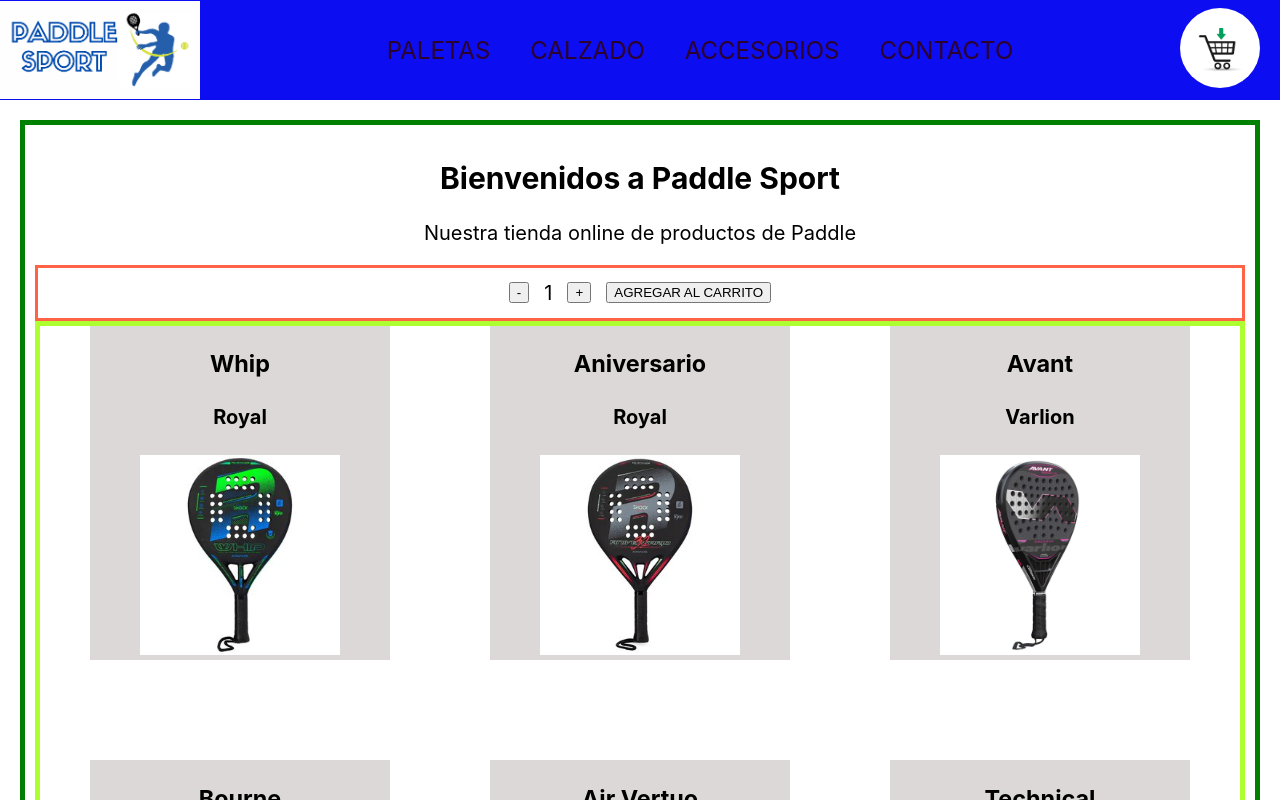
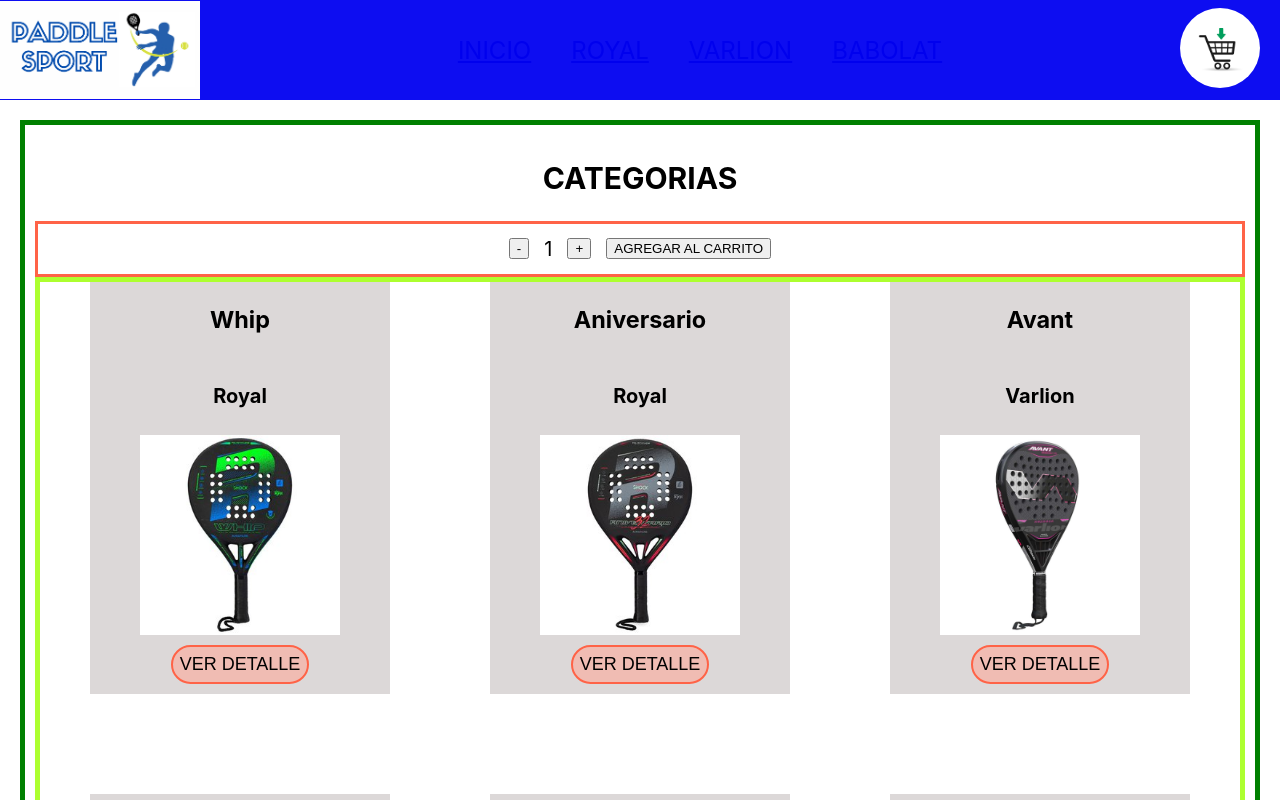
Before and after one commit to diegojperez90/paddle-sport, a React (Create React App) app: page /category/Babolat in a window 1280 px wide. Shown: the top 800 px of the page. Built offline with nearby package versions, Linux system fonts and the light colour scheme.

Commit message:
funcionalidad: agrego el routing en el proyecto

```diff
--- a/src/App.js
+++ b/src/App.js
@@ -1,17 +1,30 @@
 import Header from "./Components/Header/Header";
 import ItemDetailContainer from "./Components/ItemDetailContainer/ItemDetailContainer";
 import ItemListContainer from "./Components/ItemListContainer/ItemListContainer";
+import {BrowserRouter, Route, Routes} from 'react-router-dom'
+
 
 function App() {
 
   return (
     <div className="App">
+      <BrowserRouter>
         <Header/>
+        <Routes>
+          <Route path="/" element={
             <ItemListContainer
               greeting = 'Bienvenidos a Paddle Sport'
               subtitulo = 'Nuestra tienda online de productos de Paddle'
             />
+          }/>
+          <Route path="/:id" element={
             <ItemDetailContainer greeting='DETALLE DEL PRODUCTO'/>
+          }/>
+          <Route path="/category/:marca" element={
+            <ItemListContainer greeting='CATEGORIAS'/>
+          }/>
+        </Routes>
+      </BrowserRouter>
     </div>
   );
 }
--- a/src/Components/Item/Item.css
+++ b/src/Components/Item/Item.css
@@ -1,4 +1,17 @@
 .cajaItem {
   background-color: rgba(219, 215, 215, 0.966);
   width: 300px;
+  display: flex;
+  flex-direction: column;
+  align-items: center;
 }
+
+.botonDetalle {
+  font-size: 18px;
+  margin: 10px;
+  border: 2px solid tomato;
+  border-radius: 20px;
+  text-transform: uppercase;
+  background: rgb(240, 188, 179);
+  padding: 7px;
+}
--- a/src/Components/Item/Item.js
+++ b/src/Components/Item/Item.js
@@ -1,4 +1,4 @@
-import { productos } from '../../Products'
+import { Link } from 'react-router-dom';
 import './Item.css'
 
 export default function Item({title, category, imagen, id}) {
@@ -8,6 +8,10 @@ export default function Item({title, category, imagen, id}) {
       <h3>{ title }</h3>
       <h4>{ category }</h4>
       <img  src = {imagen} alt={title} width="200"/>
+
+      <Link to={`/${id}`}>
+        <button className='botonDetalle'>ver detalle</button>
+      </Link>
     </div>
   )
 }
--- a/src/Components/ItemDetail/ItemDetail.js
+++ b/src/Components/ItemDetail/ItemDetail.js
@@ -1,6 +1,7 @@
 
 
 export default function ItemDetail({ item }) {
+  console.log('ITEMMM', item)
   return (
     <div>
       <h1> {item.title} </h1>
--- a/src/Components/ItemDetailContainer/ItemDetailContainer.js
+++ b/src/Components/ItemDetailContainer/ItemDetailContainer.js
@@ -1,17 +1,25 @@
 import { useState, useEffect } from "react";
 import { productos } from "../../Products";
 import ItemDetail from "../ItemDetail/ItemDetail";
-import './ItemDetailContainer.css'
+import './ItemDetailContainer.css';
+import { useParams } from 'react-router-dom'
 
 export default function ItemDetailContainer({ greeting }) {
-  const [product, setProduct] = useState([]);
+  const [product, setProduct] = useState({});
+
+  console.log('useParams', useParams())
+
+
+  const { id } =  useParams();
 
   useEffect(()=>{
     const getProduct = new Promise((resolve, reject) => {
       setTimeout(() => {
-        resolve(productos[2])
+        resolve(
+          productos.find(elem => elem.id === parseInt(id)))
       }, 600);
     });
+
     getProduct
     .then((res)=>{
       setProduct(res);
--- a/src/Components/ItemList/ItemList.js
+++ b/src/Components/ItemList/ItemList.js
@@ -5,7 +5,7 @@ export default function ItemList({ items }) {
   return (
     <div className="item">
       { items.map((prod)=>(
-        <Item key={prod.id} title = {prod.title} category = {prod.category} imagen = {prod.imagen}/>
+        <Item key={prod.id} id={prod.id} title = {prod.title} category = {prod.category} imagen = {prod.imagen} />
       ))}
     </div>
   )
--- a/src/Components/ItemListContainer/ItemListContainer.js
+++ b/src/Components/ItemListContainer/ItemListContainer.js
@@ -3,14 +3,20 @@ import ItemCount from "../ItemCount/ItemCount";
 import { useState, useEffect } from "react";
 import { productos } from "../../Products";
 import ItemList from "../ItemList/ItemList";
+import { useParams } from "react-router-dom"
+
 
 export default function ItemListContainer({ greeting, subtitulo }) {
   const [products, setProducts] = useState([]);
+  const { marca } = useParams();
 
   useEffect(()=>{
     const getProducts = new Promise((resolve, reject) => {
+      const nuevoArray =   productos.filter(elem => elem.category === marca);
       setTimeout(() => {
-        resolve(productos)
+        resolve(
+          productos
+        )
       }, 2000);
     });
     getProducts
--- a/src/Components/NavBar/NavBar.js
+++ b/src/Components/NavBar/NavBar.js
@@ -1,5 +1,6 @@
-import NavLink from "../NavLink/NavLink";
+
 import "./NavBar.css";
+import { Link } from 'react-router-dom'
 
 export default function NavBar() {
   function handleClick (){
@@ -9,10 +10,15 @@ export default function NavBar() {
   return (
     <nav className="nav">
       <ul className="nav-list">
-        <NavLink handleOnClick = {handleClick} title="Paletas"/>
+        <Link to="/">Inicio</Link>
+        <Link to="/category/Royal">Royal</Link>
+        <Link to="/category/Varlion">Varlion</Link>
+        <Link to="/category/Babolat">Babolat</Link>
+
+        {/* <NavLink handleOnClick = {handleClick} title="Paletas"/>
         <NavLink handleOnClick = {handleClick} title="Calzado"/>
         <NavLink handleOnClick = {handleClick} title="Accesorios"/>
-        <NavLink handleOnClick = {handleClick} title="Contacto"/>
+        <NavLink handleOnClick = {handleClick} title="Contacto"/> */}
       </ul>
     </nav>
   );
```
Also changed, not shown: 1 other file (tests, documents, lock files or other folders). Lines whose indentation alone changed are shown as unchanged.
